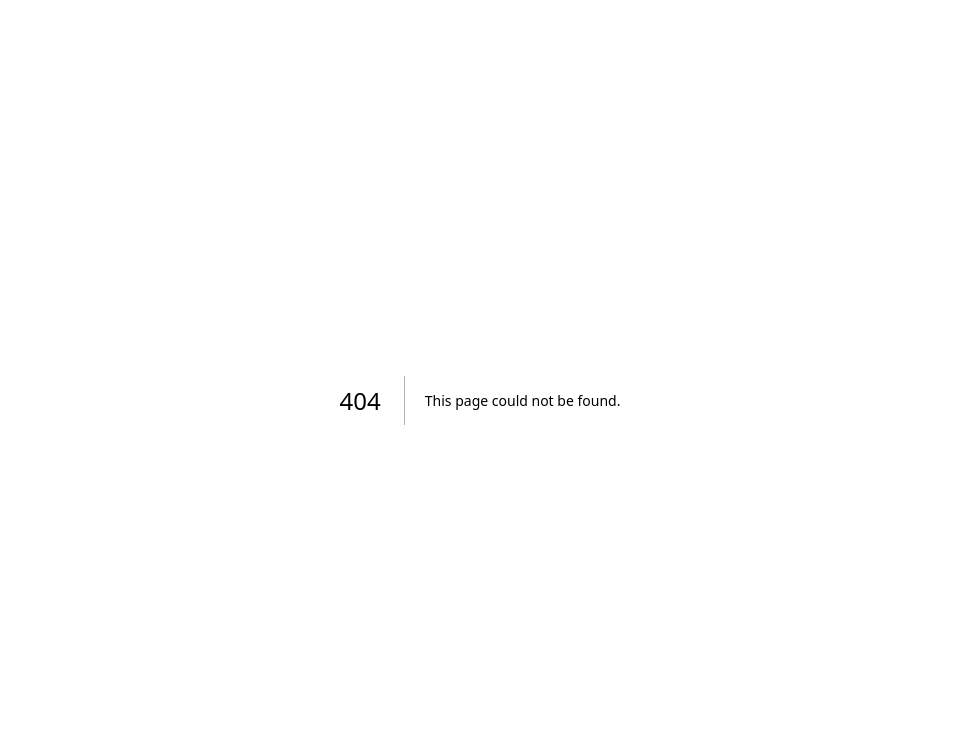
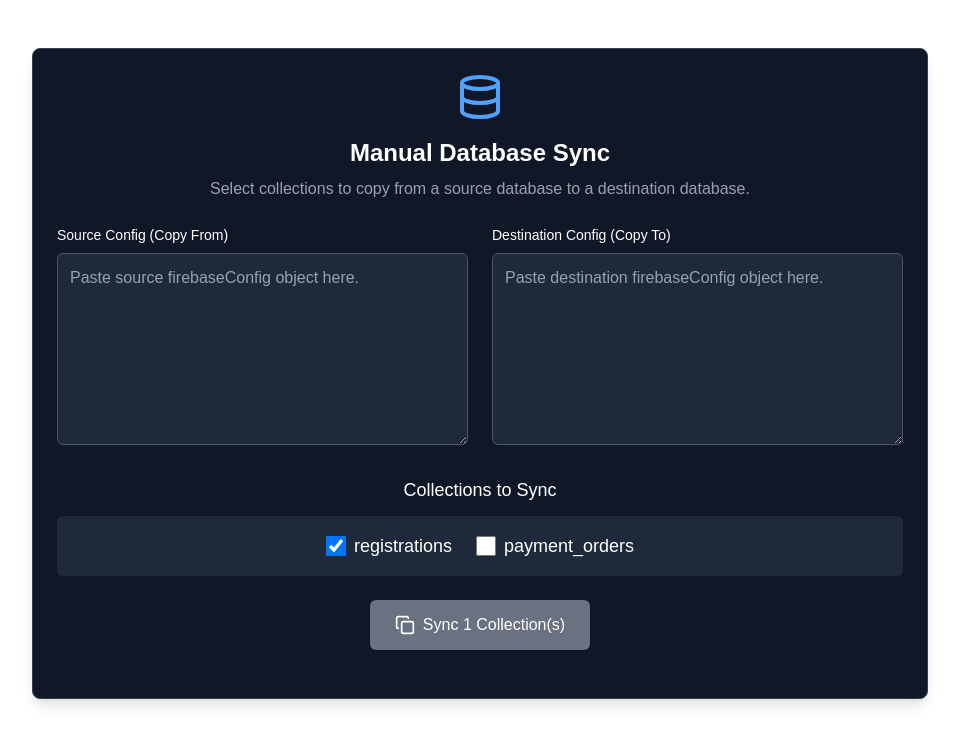
Before and after one commit to Club-Asymmetric/Tech-fiesta-admin, a Next.js app: page /admin/transfer in a window 1280 px wide. Before the commit this address had no page. Shown: the top 744 px of the page, without its empty margins (160-1119 px from the left). Built offline with nearby package versions, Linux system fonts and the light colour scheme.

Commit message:
[Fix] Data

```diff
--- /dev/null
+++ b/src/app/admin/transfer/page.tsx
@@ -0,0 +1,14 @@
+// In src/app/admin/page.tsx (or similar)
+import ManualDbSync from '@/components/ManualDbSync';
+
+export default function AdminPage() {
+  return (
+    <div>
+      {/* Your other admin dashboard components */}
+
+      <div className="mt-12">
+        <ManualDbSync />
+      </div>
+    </div>
+  );
+}
--- /dev/null
+++ b/src/components/ManualDbSync.tsx
@@ -0,0 +1,219 @@
+"use client";
+
+import { useState } from 'react';
+import { initializeApp, deleteApp, FirebaseApp } from 'firebase/app';
+import { getFirestore, collection, getDocs, writeBatch, doc, Firestore } from 'firebase/firestore';
+import { Loader2, Copy, AlertCircle, CheckCircle, Database } from 'lucide-react';
+
+// --- Interfaces and Helper Components ---
+
+interface FirebaseConfig {
+  apiKey: string;
+  authDomain: string;
+  projectId: string;
+  storageBucket: string;
+  messagingSenderId: string;
+  appId: string;
+}
+
+const CustomButton = ({ children, onClick, disabled = false }: { children: React.ReactNode; onClick: () => void; disabled?: boolean; }) => (
+  <button
+    onClick={onClick}
+    disabled={disabled}
+    className="inline-flex items-center justify-center px-6 py-3 border border-transparent text-base font-medium rounded-md shadow-sm text-white bg-blue-600 hover:bg-blue-700 focus:outline-none focus:ring-2 focus:ring-offset-2 focus:ring-blue-500 disabled:bg-gray-500 disabled:cursor-not-allowed transition-colors"
+  >
+    {children}
+  </button>
+);
+
+const CustomTextarea = ({ id, value, onChange, placeholder }: { id: string; value: string; onChange: (e: React.ChangeEvent<HTMLTextAreaElement>) => void; placeholder: string; }) => (
+  <textarea
+    id={id}
+    value={value}
+    onChange={onChange}
+    placeholder={placeholder}
+    className="w-full p-3 bg-gray-800 border-gray-600 border rounded-md text-white placeholder-gray-400 focus:ring-blue-500 focus:border-blue-500 transition-colors h-48"
+  />
+);
+
+const CustomAlert = ({ type, title, message, details }: { type: 'success' | 'error'; title: string; message: string; details?: string[] }) => {
+  const isSuccess = type === 'success';
+  return (
+    <div className={`p-4 border-l-4 rounded-md ${isSuccess ? 'bg-green-900/50 border-green-500 text-green-200' : 'bg-red-900/50 border-red-500 text-red-200'}`} role="alert">
+      <div className="flex">
+        <div className="py-1">
+          {isSuccess ? <CheckCircle className="h-5 w-5 mr-3" /> : <AlertCircle className="h-5 w-5 mr-3" />}
+        </div>
+        <div>
+          <p className="font-bold">{title}</p>
+          <p className="text-sm">{message}</p>
+          {details && details.length > 0 && (
+            <ul className="mt-2 text-sm list-disc list-inside">
+              {details.map((detail, i) => <li key={i}>{detail}</li>)}
+            </ul>
+          )}
+        </div>
+      </div>
+    </div>
+  );
+};
+
+// --- Core Sync Logic ---
+
+/**
+ * Syncs a single collection from a source database to a destination database.
+ * @returns The number of documents synced.
+ */
+async function syncCollection(sourceDb: Firestore, destDb: Firestore, collectionName: string): Promise<number> {
+  const sourceCollectionRef = collection(sourceDb, collectionName);
+  const snapshot = await getDocs(sourceCollectionRef);
+
+  if (snapshot.empty) {
+    return 0; // Nothing to sync
+  }
+
+  const allDocs = snapshot.docs;
+  const chunkSize = 400; // Firestore batch limit is 500
+  let processedCount = 0;
+
+  for (let i = 0; i < allDocs.length; i += chunkSize) {
+    const chunk = allDocs.slice(i, i + chunkSize);
+    const batch = writeBatch(destDb);
+
+    chunk.forEach((sourceDoc) => {
+      const destDocRef = doc(destDb, collectionName, sourceDoc.id);
+      batch.set(destDocRef, sourceDoc.data());
+    });
+
+    await batch.commit();
+    processedCount += chunk.length;
+  }
+  return processedCount;
+}
+
+
+// --- Main Sync Component ---
+
+export default function ManualDbSync() {
+  const [sourceConfig, setSourceConfig] = useState('');
+  const [destinationConfig, setDestinationConfig] = useState('');
+  const [collectionsToSync, setCollectionsToSync] = useState<string[]>(['registrations']);
+  const [isLoading, setIsLoading] = useState(false);
+  const [status, setStatus] = useState<{
+    type: 'success' | 'error';
+    message: string;
+    details?: string[];
+  } | null>(null);
+
+  const handleCheckboxChange = (collectionName: string) => {
+    setCollectionsToSync(prev =>
+      prev.includes(collectionName)
+        ? prev.filter(c => c !== collectionName)
+        : [...prev, collectionName]
+    );
+  };
+
+  const handleSync = async () => {
+    setIsLoading(true);
+    setStatus(null);
+
+    let sourceApp: FirebaseApp | null = null;
+    let destApp: FirebaseApp | null = null;
+
+    try {
+      let sourceJson: FirebaseConfig;
+      let destJson: FirebaseConfig;
+      try {
+        sourceJson = JSON.parse(sourceConfig);
+        destJson = JSON.parse(destinationConfig);
+      } catch (e) {
+        throw new Error('Invalid JSON format. Please copy the full firebaseConfig object.');
+      }
+
+      sourceApp = initializeApp(sourceJson, `source-sync-${Date.now()}`);
+      destApp = initializeApp(destJson, `dest-sync-${Date.now()}`);
+
+      const sourceDb = getFirestore(sourceApp);
+      const destDb = getFirestore(destApp);
+
+      const syncDetails: string[] = [];
+
+      for (const collectionName of collectionsToSync) {
+        const count = await syncCollection(sourceDb, destDb, collectionName);
+        syncDetails.push(`Synced ${count} documents from '${collectionName}'.`);
+      }
+
+      setStatus({
+        type: 'success',
+        message: 'Sync process completed successfully.',
+        details: syncDetails,
+      });
+
+    } catch (error: any) {
+      setStatus({ type: 'error', message: error.message || 'An unknown error occurred.' });
+    } finally {
+      if (sourceApp) await deleteApp(sourceApp);
+      if (destApp) await deleteApp(destApp);
+      setIsLoading(false);
+    }
+  };
+
+  return (
+    <div className="max-w-4xl mx-auto p-6 bg-gray-900 text-white rounded-lg shadow-lg border border-gray-700">
+      <div className="text-center mb-6">
+        <Database className="mx-auto h-12 w-12 text-blue-400" />
+        <h2 className="text-2xl font-bold mt-4">Manual Database Sync</h2>
+        <p className="text-gray-400 mt-2">
+          Select collections to copy from a source database to a destination database.
+        </p>
+      </div>
+
+      <div className="grid grid-cols-1 md:grid-cols-2 gap-6 mb-6">
+        <div>
+          <label htmlFor="sourceDb" className="block text-sm font-medium mb-2">Source Config (Copy From)</label>
+          <CustomTextarea id="sourceDb" value={sourceConfig} onChange={(e) => setSourceConfig(e.target.value)} placeholder='Paste source firebaseConfig object here.' />
+        </div>
+        <div>
+          <label htmlFor="destDb" className="block text-sm font-medium mb-2">Destination Config (Copy To)</label>
+          <CustomTextarea id="destDb" value={destinationConfig} onChange={(e) => setDestinationConfig(e.target.value)} placeholder='Paste destination firebaseConfig object here.' />
+        </div>
+      </div>
+
+      <div className="mb-6">
+        <h3 className="text-lg font-medium mb-3 text-center">Collections to Sync</h3>
+        <div className="flex justify-center items-center gap-6 bg-gray-800 p-4 rounded-md">
+            {['registrations', 'payment_orders'].map(name => (
+                <label key={name} className="flex items-center gap-2 cursor-pointer text-lg">
+                    <input
+                        type="checkbox"
+                        checked={collectionsToSync.includes(name)}
+                        onChange={() => handleCheckboxChange(name)}
+                        className="h-5 w-5 rounded bg-gray-700 border-gray-500 text-blue-500 focus:ring-blue-600"
+                    />
+                    {name}
+                </label>
+            ))}
+        </div>
+      </div>
+
+      <div className="text-center mb-6">
+        <CustomButton
+          onClick={handleSync}
+          disabled={isLoading || !sourceConfig || !destinationConfig || collectionsToSync.length === 0}
+        >
+          {isLoading ? <Loader2 className="mr-2 h-5 w-5 animate-spin" /> : <Copy className="mr-2 h-5 w-5" />}
+          {isLoading ? 'Syncing...' : `Sync ${collectionsToSync.length} Collection(s)`}
+        </CustomButton>
+      </div>
+
+      {status && (
+        <CustomAlert
+            type={status.type}
+            title={status.type === 'success' ? 'Sync Complete' : 'Error'}
+            message={status.message}
+            details={status.details}
+        />
+      )}
+    </div>
+  );
+}
```
